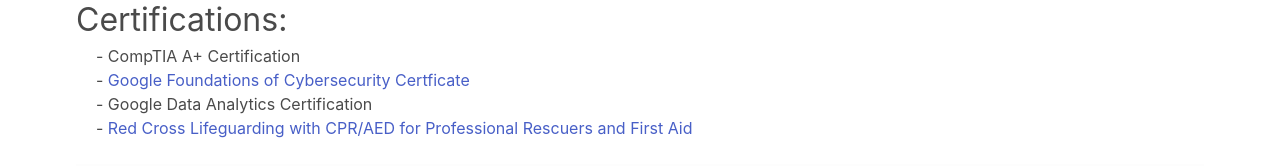
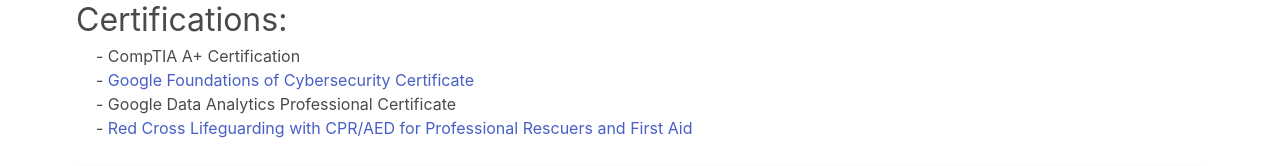
Before and after one commit to AdrenWRLD/personal-portfolio, a React (Create React App) app: page /resume in a window 1280 px wide. Shown: the part 390-556 px from the top of the page. Built offline with nearby package versions, Linux system fonts and the light colour scheme.

Commit message:
Certification updates

```diff
--- a/src/config.js
+++ b/src/config.js
@@ -8,11 +8,11 @@
 } from './pages';
 
 const Projects = [
-	{
-		name: 'Adren World',
-		route: '/adren-world',
-		page: AdrenWorldPage,
-	},
+	// {
+	// 	name: 'Adren World',
+	// 	route: '/adren-world',
+	// 	page: AdrenWorldPage,
+	// },
 	{
 		name: 'Breaking Point Software',
 		route: '/breaking-point',
--- a/src/pages/resume.jsx
+++ b/src/pages/resume.jsx
@@ -79,9 +79,9 @@
 						<li>- <a
 								href='/certifications/cybersecurity_foundations.pdf'
 								target='_blank'
-							>Google Foundations of Cybersecurity Certficate
+							>Google Foundations of Cybersecurity Certificate
 							</a></li>
-						<li>- Google Data Analytics Certification</li>
+						<li>- Google Data Analytics Professional Certificate</li>
 						<li>
 							-{' '}
 							<a
```
